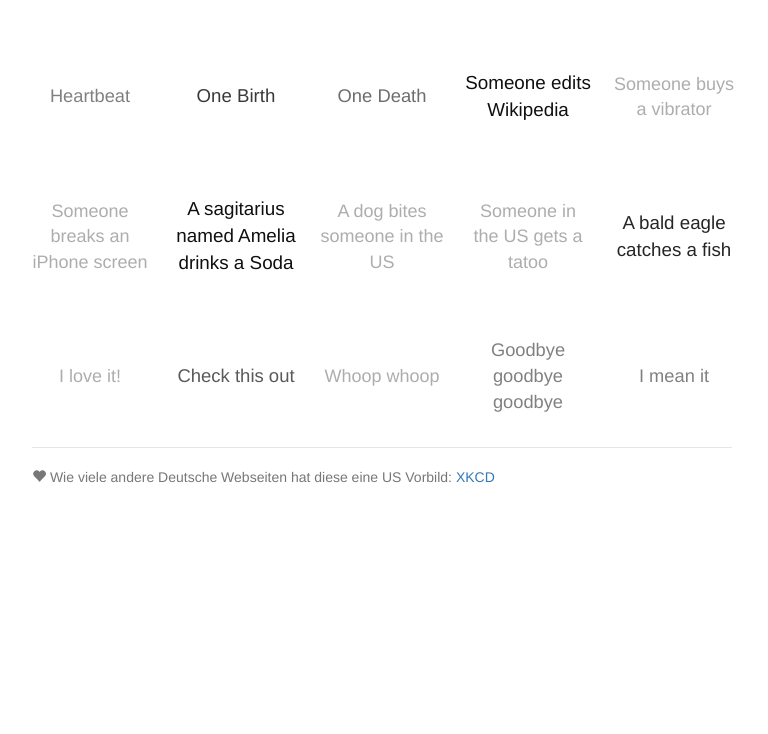
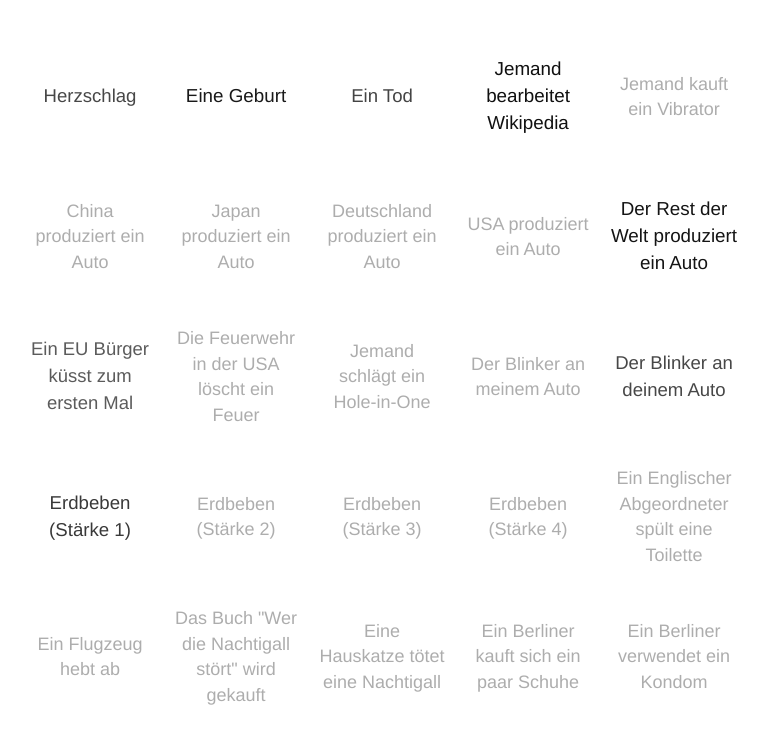
Before and after one commit to caspii/wieoft, a website: page app/index.html in a window 1280 px wide. Shown: the part 218-952 px from the top of the page, without its empty margins (258-1026 px from the left). Before the commit the page ends 800 px from the top, so only its background shows below. Drawn offline with nearby package versions, Linux system fonts and the light colour scheme; files that its build step writes are made by us from their sources.

Commit message:
Added real data

```diff
--- a/app/index.html
+++ b/app/index.html
@@ -2,7 +2,7 @@
 <html class="no-js">
 <head>
   <meta charset="utf-8">
-  <title>Wie oft passiert es=</title>
+  <title>Wie oft?</title>
   <meta name="description" content="Frequenz von bestimmten Ereignissen">
   <meta name="viewport" content="width=device-width">
   <link rel="shortcut icon" href="/favicon.ico">
@@ -34,54 +34,109 @@
         <!-- Begin GRID -->
         <div class="row">
           <div class="col-md-5ths col-xs-6 animated-tile" data-frequency="70">
-            Heartbeat
+            Herzschlag
           </div>
           <div class="col-md-5ths col-xs-6 animated-tile" data-frequency="250">
-            One Birth
+            Eine Geburt
           </div>
           <div class="col-md-5ths col-xs-6 animated-tile" data-frequency="107">
-            One Death
+            Ein Tod
           </div>
           <div class="col-md-5ths col-xs-6 animated-tile" data-frequency="90">
-            Someone edits Wikipedia
-          </div>
-          <div class="col-md-5ths col-xs-6 animated-tile" data-frequency="120">
-            Someone buys a vibrator
-          </div>
-        </div>
-        <div class="row">
-          <div class="col-md-5ths col-xs-6 animated-tile" data-frequency="10">
-            Someone breaks an iPhone screen
-          </div>
-          <div class="col-md-5ths col-xs-6 animated-tile" data-frequency="90">
-            A sagitarius named Amelia drinks a Soda
+            Jemand bearbeitet Wikipedia
           </div>
           <div class="col-md-5ths col-xs-6 animated-tile" data-frequency="20">
-            A dog bites someone in the US
-          </div>
-          <div class="col-md-5ths col-xs-6 animated-tile" data-frequency="20">
-            Someone in the US gets a tatoo
-          </div>
-          <div class="col-md-5ths col-xs-6 animated-tile" data-frequency="320">
-            A bald eagle catches a fish
+            Jemand kauft ein Vibrator
           </div>
         </div>
 
         <div class="row">
-          <div class="col-md-5ths col-xs-6 animated-tile" data-frequency="50">
-            I love it!
+          <div class="col-md-5ths col-xs-6 animated-tile" data-frequency="32">
+            China produziert ein Auto
           </div>
-          <div class="col-md-5ths col-xs-6 animated-tile" data-frequency="130">
-            Check this out
+          <div class="col-md-5ths col-xs-6 animated-tile" data-frequency="15">
+            Japan produziert ein Auto
           </div>
-          <div class="col-md-5ths col-xs-6 animated-tile" data-frequency="120">
-            Whoop whoop
+          <div class="col-md-5ths col-xs-6 animated-tile" data-frequency="10">
+            Deutschland produziert ein Auto
+          </div>
+          <div class="col-md-5ths col-xs-6 animated-tile" data-frequency="8.6">
+            USA produziert ein Auto
+          </div>
+          <div class="col-md-5ths col-xs-6 animated-tile" data-frequency="58">
+            Der Rest der Welt produziert ein Auto
+          </div>
+        </div>
+
+        <div class="row">
+          <div class="col-md-5ths col-xs-6 animated-tile" data-frequency="11">
+            Ein EU Bürger küsst zum ersten Mal
+          </div>
+          <div class="col-md-5ths col-xs-6 animated-tile" data-frequency="2.6">
+            Die Feuerwehr in der USA löscht ein Feuer
+          </div>
+          <div class="col-md-5ths col-xs-6 animated-tile" data-frequency="0.333">
+            Jemand schlägt ein Hole-in-One
+          </div>
+          <div class="col-md-5ths col-xs-6 animated-tile" data-frequency="64">
+            Der Blinker an meinem Auto
           </div>
           <div class="col-md-5ths col-xs-6 animated-tile" data-frequency="70">
-            Goodbye goodbye goodbye
+            Der Blinker an deinem Auto
           </div>
-          <div class="col-md-5ths col-xs-6 animated-tile" data-frequency="70">
-            I mean it
+        </div>
+
+        <div class="row">
+          <div class="col-md-5ths col-xs-6 animated-tile" data-frequency="25">
+            Erdbeben (Stärke 1)
+          </div>
+          <div class="col-md-5ths col-xs-6 animated-tile" data-frequency="2.5">
+            Erdbeben (Stärke 2)
+          </div>
+          <div class="col-md-5ths col-xs-6 animated-tile" data-frequency="0.25">
+            Erdbeben (Stärke 3)
+          </div>
+          <div class="col-md-5ths col-xs-6 animated-tile" data-frequency="0.025">
+            Erdbeben (Stärke 4)
+          </div>
+          <div class="col-md-5ths col-xs-6 animated-tile" data-frequency="6">
+            Ein Englischer Abgeordneter spült eine Toilette
+          </div>
+        </div>
+
+        <div class="row">
+          <div class="col-md-5ths col-xs-6 animated-tile" data-frequency="65">
+            Ein Flugzeug hebt ab
+          </div>
+          <div class="col-md-5ths col-xs-6 animated-tile" data-frequency="1.4">
+            Das Buch "Wer die Nachtigall stört" wird gekauft
+          </div>
+          <div class="col-md-5ths col-xs-6 animated-tile" data-frequency="33">
+            Eine Hauskatze tötet eine Nachtigall
+          </div>
+          <div class="col-md-5ths col-xs-6 animated-tile" data-frequency="33">
+            Ein Berliner kauft sich ein paar Schuhe
+          </div>
+          <div class="col-md-5ths col-xs-6 animated-tile" data-frequency="14">
+            Ein Berliner verwendet ein Kondom
+          </div>
+        </div>
+
+        <div class="row">
+          <div class="col-md-5ths col-xs-6 animated-tile" data-frequency="65">
+            Ein Flugzeug hebt ab
+          </div>
+          <div class="col-md-5ths col-xs-6 animated-tile" data-frequency="1.4">
+            Das Buch "Wer die Nachtigall stört" wird gekauft
+          </div>
+          <div class="col-md-5ths col-xs-6 animated-tile" data-frequency="33">
+            Eine Hauskatze tötet eine Nachtigall
+          </div>
+          <div class="col-md-5ths col-xs-6 animated-tile" data-frequency="33">
+            Ein Berliner kauft sich ein paar Schuhe
+          </div>
+          <div class="col-md-5ths col-xs-6 animated-tile" data-frequency="14">
+            Ein Berliner verwendet ein Kondom
           </div>
         </div>
         <!-- END GRID -->
```
Also changed, not shown: README.md.
